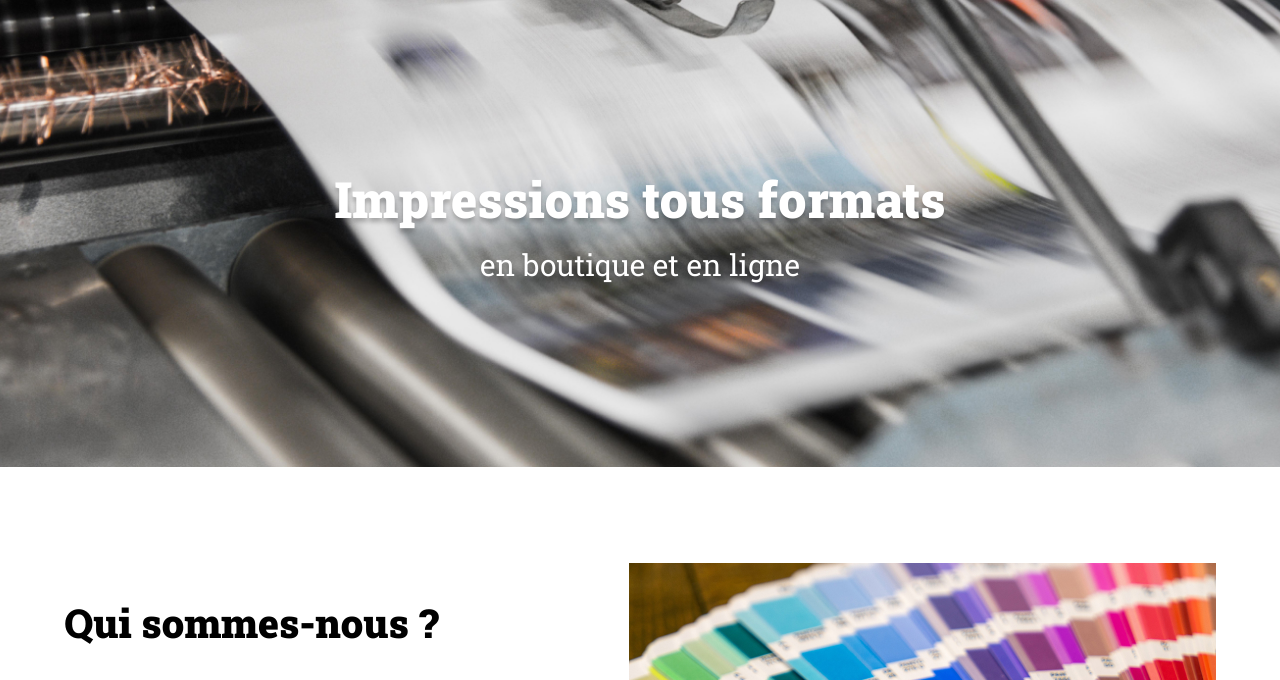
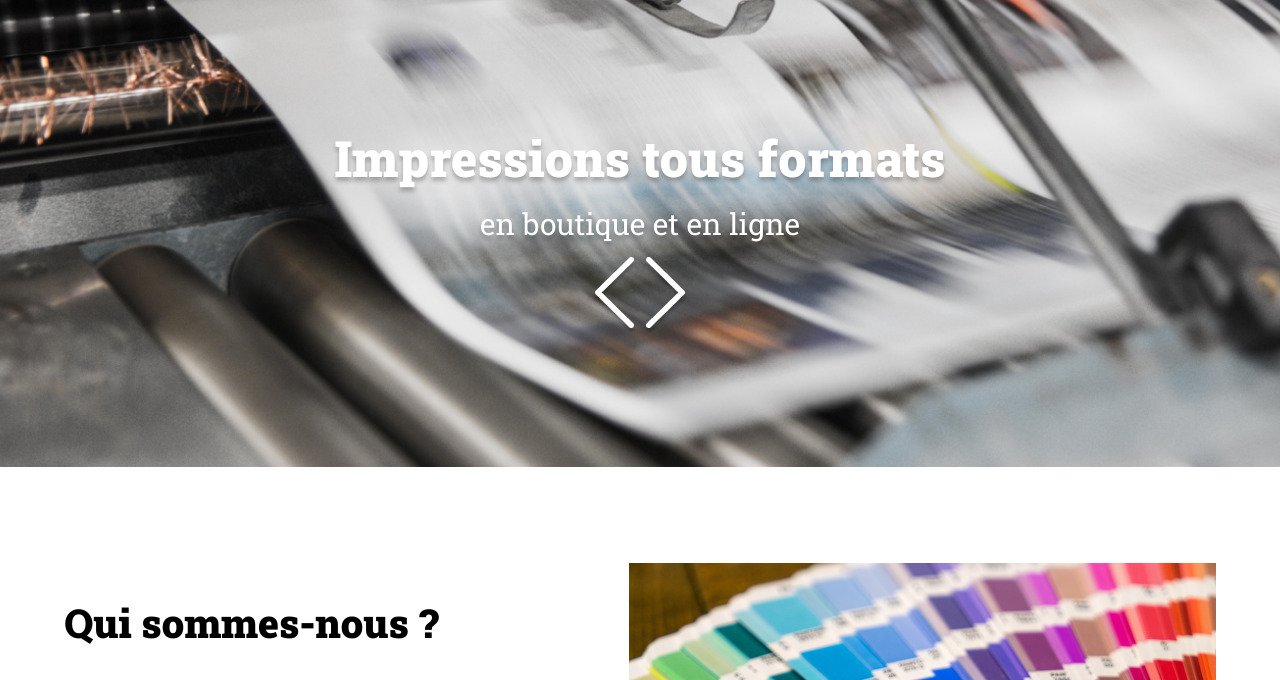
Before and after one commit to Gueryx/p6_guery_jeremy, a plain HTML site: page Print-it-JS-main/index.html in a window 1280 px wide. Shown: the part 104-784 px from the top of the page. Drawn offline with Linux system fonts and the light colour scheme.

Commit message:
ajout des icons pour le slider

```diff
--- a/Print-it-JS-main/assets/style.css
+++ b/Print-it-JS-main/assets/style.css
@@ -53,9 +53,9 @@ table {
 	border-collapse: collapse;
 	border-spacing: 0;
 }
-body {
+/* body {
 
-}
+} */
 section {
 	margin-block: 6em;
 }
--- a/Print-it-JS-main/index.html
+++ b/Print-it-JS-main/index.html
@@ -17,12 +17,25 @@
 	<a class="btn devis" href="mailto:contact@print-it.tld">Devis</a>
 </header>
 <main>
+
+
+
 	<div id="banner">
 		<img class="banner-img" src="./assets/images/slideshow/slide1.jpg" alt="Banner Print-it">
 		<p>Impressions tous formats <span>en boutique et en ligne</span></p>
 		<div class="dots">
 		</div>
+
+		<!-- Flèches de navigation du diaporama -->
+		<div class="slide-arrow">
+			<img src="assets\images\arrow_left.png" alt="Image précédente" id="left">
+			<img src="assets\images\arrow_right.png" alt="Image suivante" id="right">
+		</div>
+
 	</div>
+
+
+
 	<section id="about-us" class="container">
 		<div>
 			<h2>Qui sommes-nous ?</h2>
```
